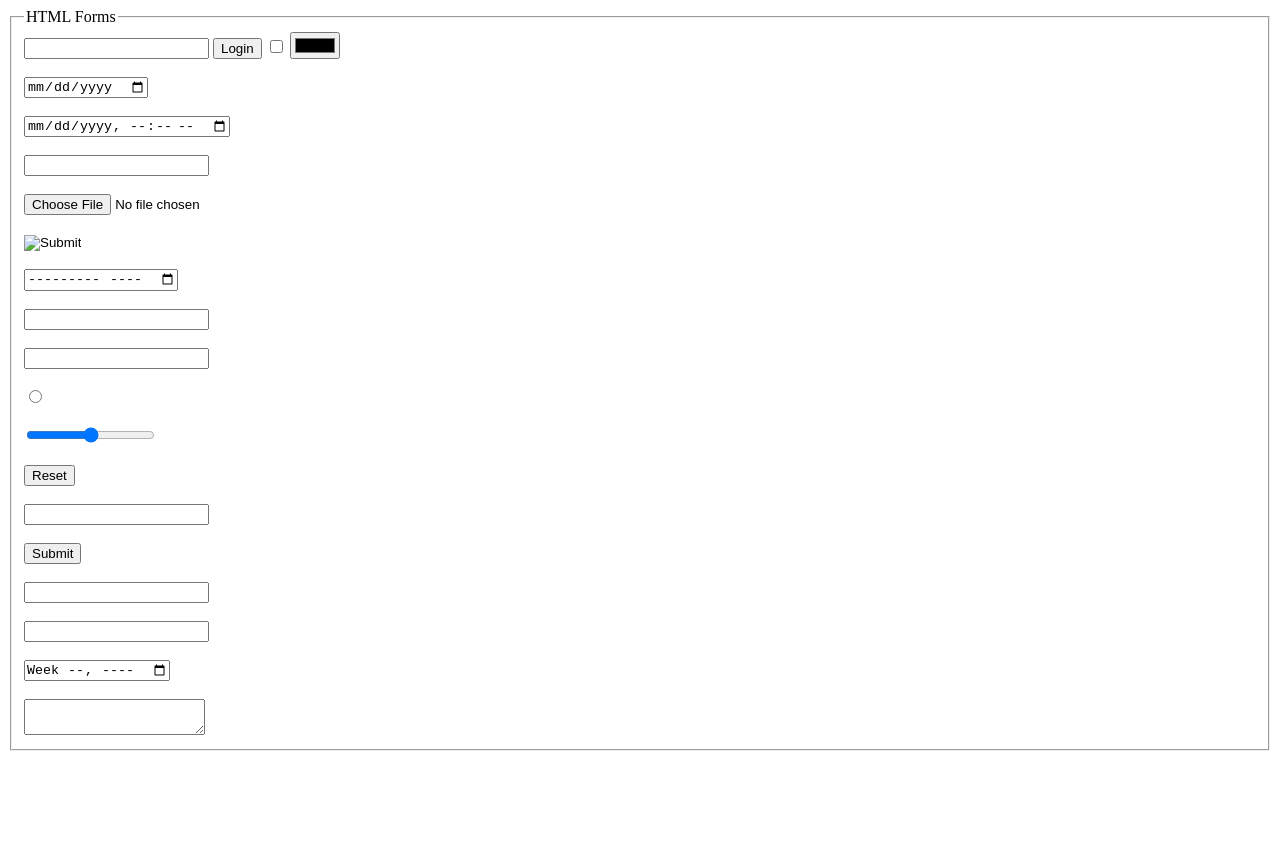
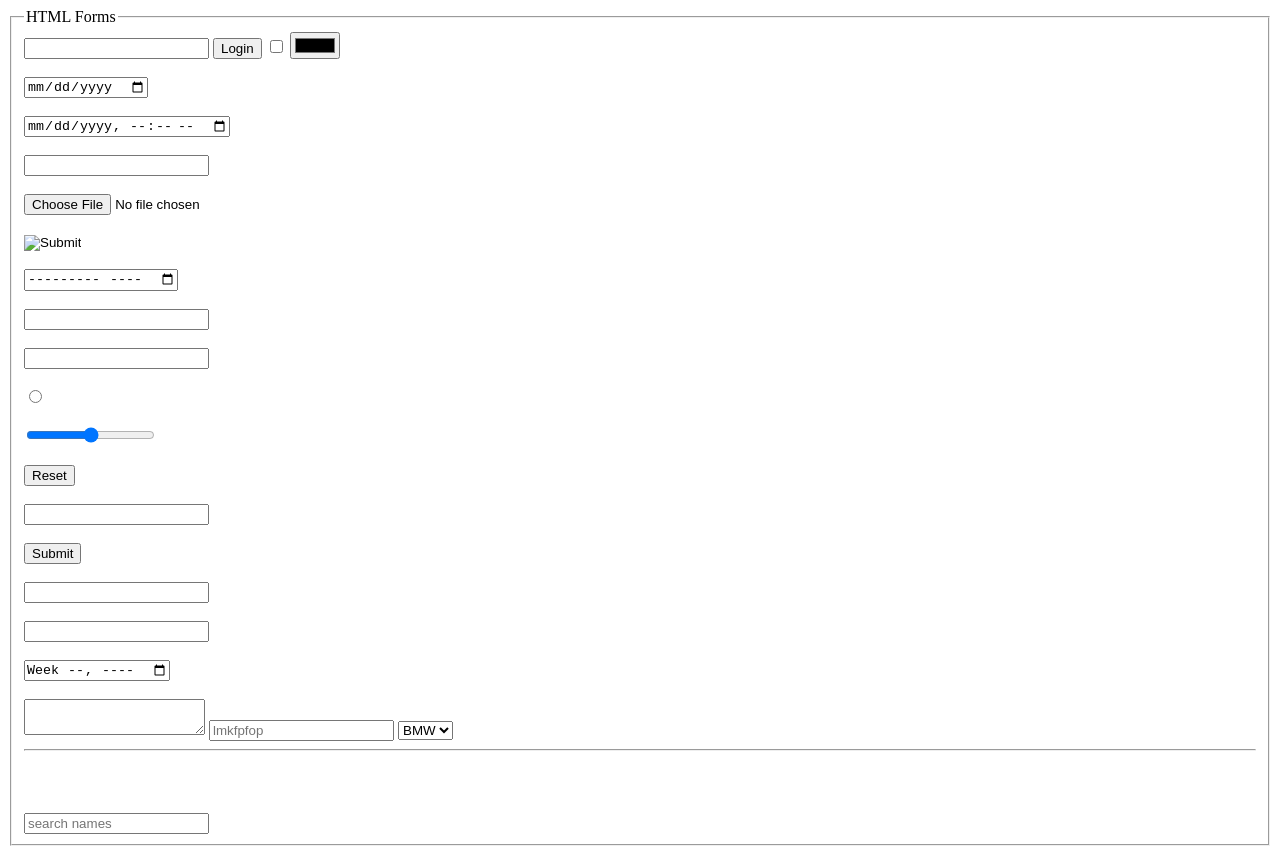
Before and after one commit to Vinura-Prabath/Internet-Technology-Day05, a plain HTML site: page index.html in a window 1280 px wide. Before the commit the page ends 800 px from the top, so only its background shows below. Drawn offline with Linux system fonts and the light colour scheme.

Commit message:
Enhance HTML form by adding legend, new input fields, and a datalist for improved usability

```diff
--- a/index.html
+++ b/index.html
@@ -10,7 +10,7 @@
     <fieldset>
         <legend>HTML Forms</legend>
 
-        <input type="text">
+    <input type="text">
     <input type="button" value="Login">
     <input type="checkbox">
     <input type="color">
@@ -66,6 +66,27 @@
     <br>
     <textarea name="" id=""></textarea>
 
+    <input type="text" placeholder="lmkfpfop">
+
+     <select name="" id="">
+            <option value="">BMW</option>
+            <option value="">Volvo</option>
+        </select>
+
+
+        <hr>
+        <br>
+        <br>
+        <br>
+
+        <input type="search" list="names" placeholder="search names">
+        <datalist id="names">
+            <option value="saman"></option>
+            <option value="kamal"></option>
+            <option value="nimal"></option>
+            <option value="sunil"></option>
+        </datalist>
+
     </fieldset>
 
 
```
